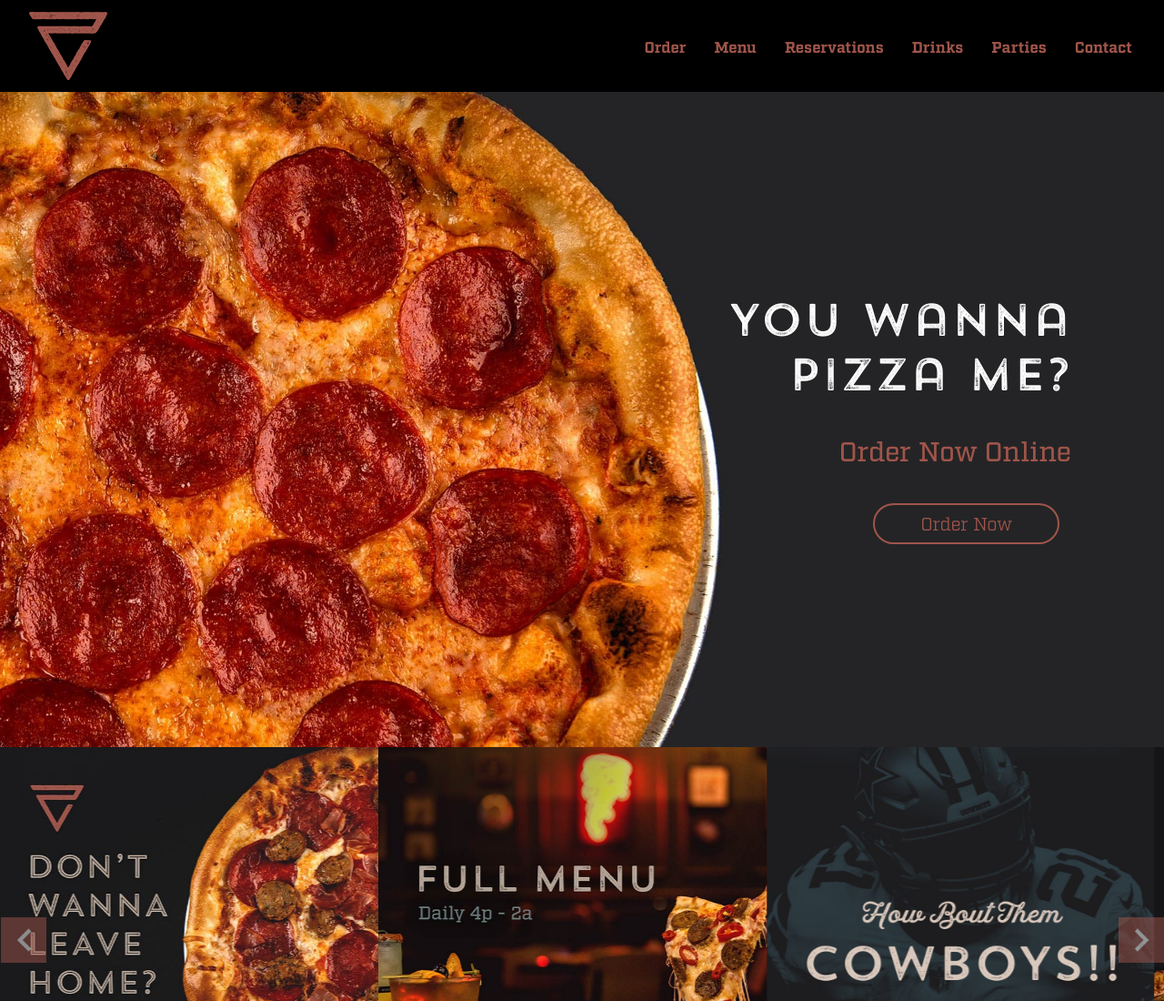
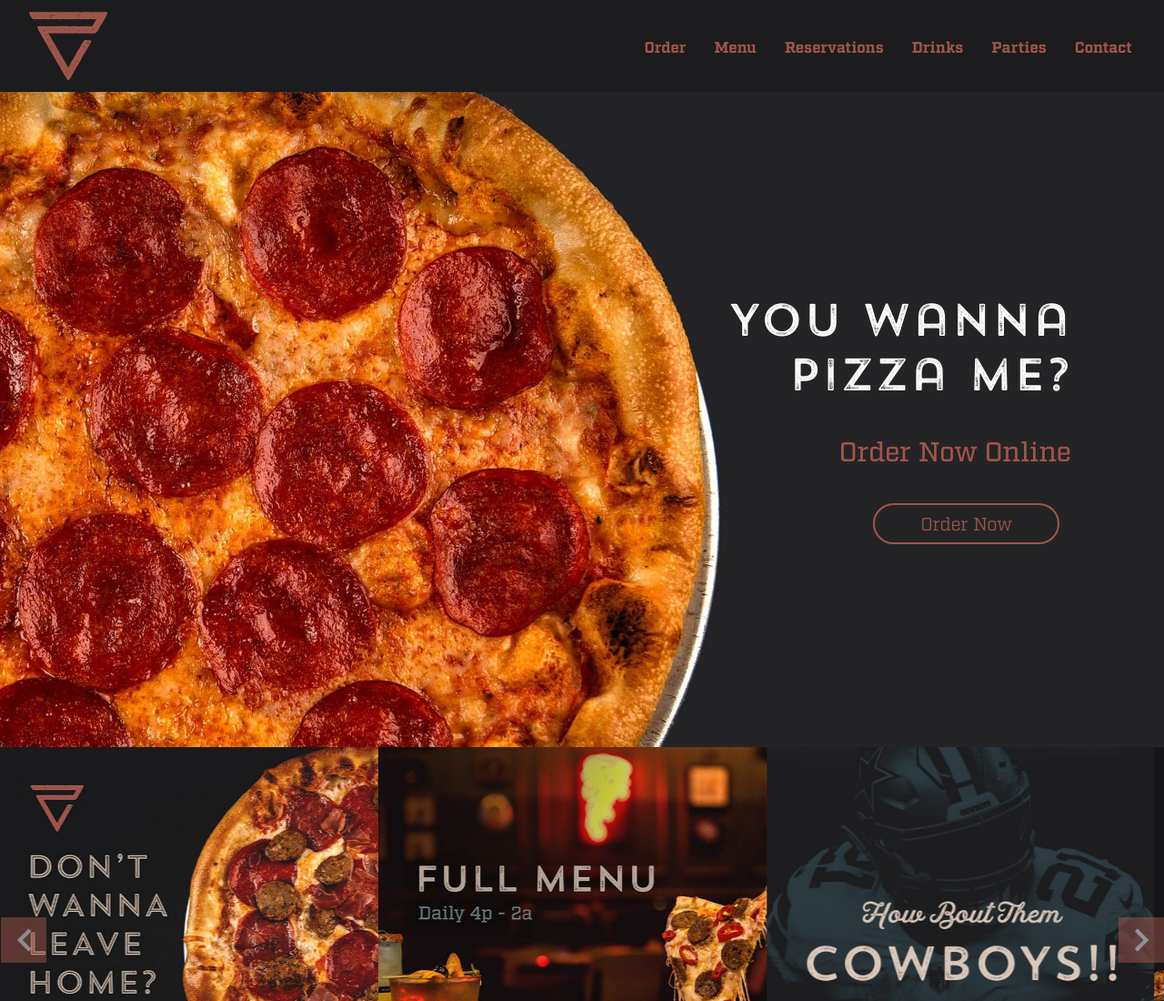
Before and after one commit to m3uma/restaurant, a plain HTML site: page index.html in a window 1280 px wide. Shown: the top 1100 px of the page at 91% size. Drawn offline with nearby package versions, Linux system fonts and the light colour scheme.

Commit message:
changed nav bcg color

```diff
--- a/scss/components/_navbar.scss
+++ b/scss/components/_navbar.scss
@@ -3,7 +3,7 @@
 
 #bootstrap-override {
     .navbar {
-        background: $secondaryColor;
+        background: $darkGrey;
 
         .navbar-brand {
             margin-left: 20px;
--- a/scss/settings/_variables.scss
+++ b/scss/settings/_variables.scss
@@ -9,3 +9,4 @@ $primaryColor: #9f554a;
 $secondaryColor: black;
 $thirdColor: white;
 $grey: #242426;
+$darkGrey: #1c1c1e;
```
Also changed, not shown: scss/style.css, 1 other file.
